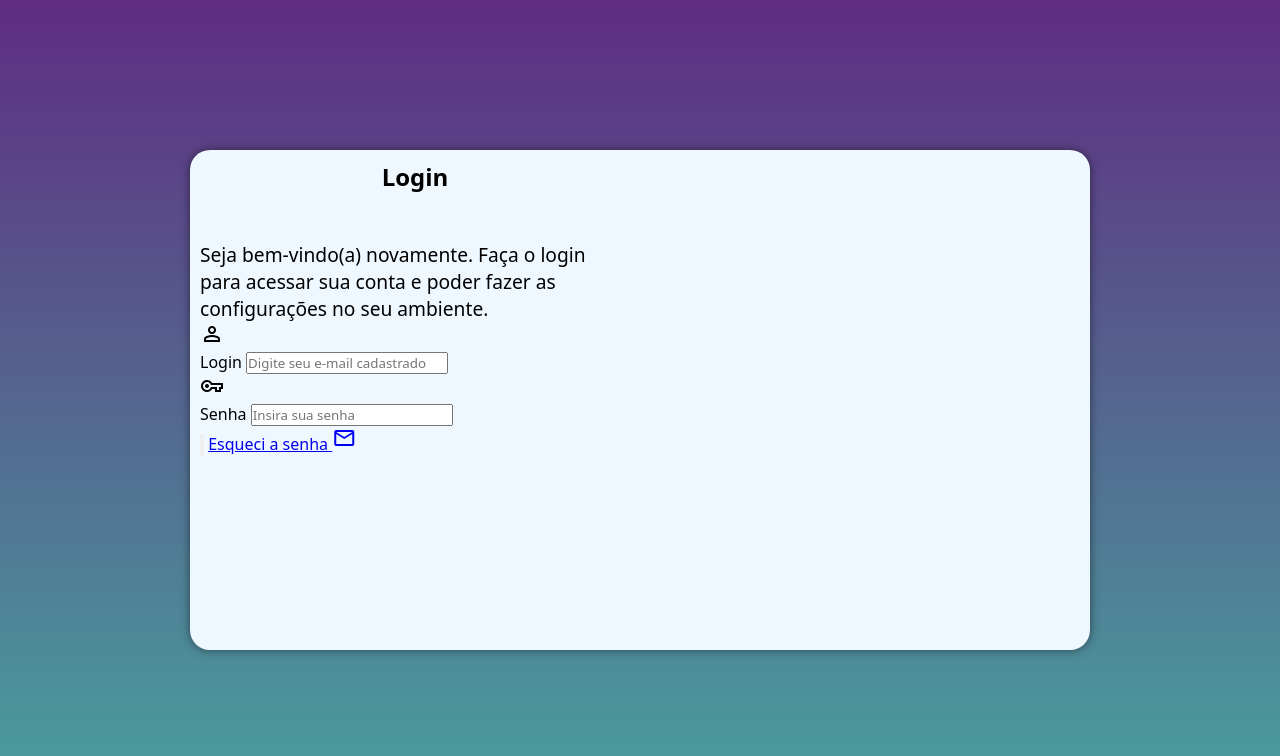
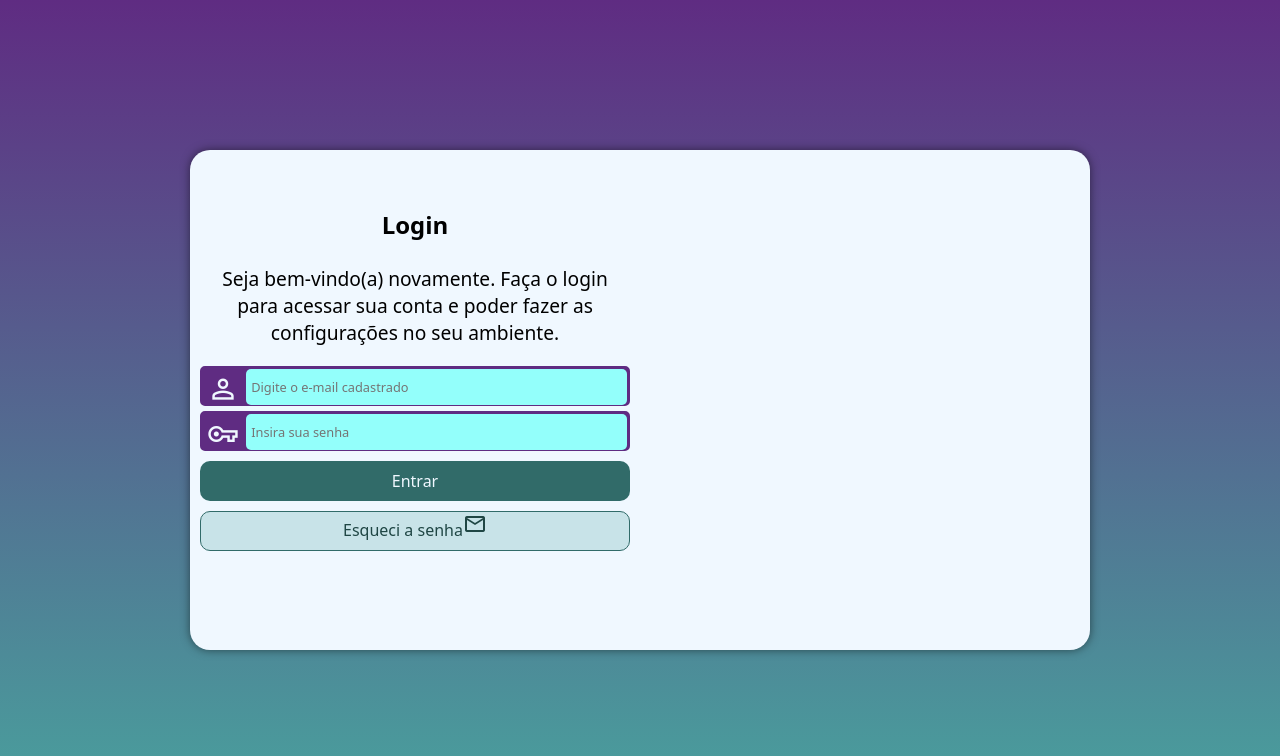
Before and after one commit to celiogomesdelima/TelaLogin, a plain HTML site: page index.html in a window 1280 px wide. Drawn offline with nearby package versions, Linux system fonts and the light colour scheme.

Commit message:
Finalização do estilo e realização deajustes finais

```diff
--- a/index.html
+++ b/index.html
@@ -20,20 +20,22 @@
             poder fazer as configurações no seu ambiente.
           </p>
           <form action="login;php" method="post" autocomplete="on">
+            <div class="campo">
             <span class="material-symbols-outlined">
                 person
                 </span>
-            <div class="campo"><label for="iemail">Login</label>
-<input type="email" name="email" id="iemail" placeholder="Digite seu e-mail cadastrado" autocomplete="email" required>
+                <input type="email" name="email" id="iemail" placeholder="Digite o e-mail cadastrado" autocomplete="email" required>
+                <label for="iemail">Login</label>
             </div>
+            <div class="campo">
             <span class="material-symbols-outlined">
                 vpn_key
                 </span>
-            <div class="campo"><label for="isenha">Senha</label>
-<input type="password" name="senha" id="isenha" placeholder="Insira sua senha" autocomplete="current-password" required minlength="8">
+                <input type="password" name="senha" id="isenha" placeholder="Insira sua senha" autocomplete="current-password" required minlength="8">
+                <label for="isenha">Senha</label>
             </div>
-            <input type="submit" value="">
-            <a href="esqueci.html">Esqueci a senha <span class="material-symbols-outlined">
+            <input type="submit" value="Entrar">
+            <a href="esqueci.html" class="botao">Esqueci a senha<span class="material-symbols-outlined">
                 mail
                 </span></a>
           </form>
--- a/mediaqueries.css
+++ b/mediaqueries.css
@@ -12,6 +12,10 @@
   section#login > div#formulario {
     float: right;
     width: 70%;
+  }
+  div#formulario > h1{
+    margin-top: 2em;
+    margin-bottom: 1em;
   }
 }
 @media screen and (min-width: 992px) {
@@ -28,8 +32,8 @@
     width: 50%;
   }
   div#formulario > h1{
-    margin-bottom: 2em;
-
+    margin-top: 2em;
+    margin-bottom: 1em;
 }
 div#formulario > p{
 font-size: 1.2em;
--- a/style.css
+++ b/style.css
@@ -24,34 +24,99 @@ main {
 }
 section#login {
   background-color: aliceblue;
-  width: 250px;
+  width: 260px;
   height: 500px;
   border-radius: 20px;
   position: absolute;
   top: 50%;
   left: 50%;
-  transform: translate(-50%, -50%);
   overflow: hidden;
   box-shadow: 0px 0px 10px rgba(0, 0, 0, 0.5);
   transition: width 0.5s, height 0.5s;
   transition-timing-function: ease;
+  transform: translate(-50%, -50%);
 }
 section#login > div#imagem {
   display: block;
   background: url("pattern.jpg") no-repeat;
   background-size: cover;
   background-position: left bottom;
-  height: 200px;
+  height: 150px;
 }
 section#login > div#formulario {
   display: block;
   padding: 10px;
 }
-div#formulario > h1{
-    text-align: center;
-    margin-bottom: 10px;
-
+div#formulario > h1 {
+  text-align: center;
+  margin-bottom: 10px;
 }
-div#formulario > p{
-font-size: 0.8em;
+div#formulario > p {
+  font-size: 0.8em;
+  margin-bottom: 20px;
+  text-align: center;
 }
+form > div.campo{
+    background-color: #5f2c82;
+    border: 2px solid #5f2c82;
+    display: block;
+    width: 100%;
+    height: 40px;
+    border-radius: 5px;
+    margin: 5px 0px;
+}
+div.campo > label{
+    display: none;
+}
+div.campo >span{
+    color: aliceblue;
+    font-size: 2em;
+    width: 40px;
+    padding: 5px;
+}
+div.campo > input{
+    background-color: #93fffb;
+    font-size: .8em;
+    width: calc(100% - 45px);
+    height: 100%;
+    border: 0px;
+    border-radius: 5px;
+    padding: 5px;
+    transform: translateY(-13px);
+}
+div.campo > input:focus-within{
+    background-color: aliceblue;
+    border: none;
+}
+form input[type="submit"] {
+  display: block;
+  font-size: 1em;
+  font-weight:400;
+  width: 100%;
+  height: 40px;
+  background-color: #316b69;
+  color: aliceblue;
+  border: none;
+  border-radius: 10px;
+  margin-top: 10px;
+  cursor: pointer;
+}
+form input[type="submit"]:hover {
+  background-color: #1f4644;
+}
+form > a.botao {
+  display: block;
+  text-align: center;
+  font-size: 1em;
+  width: 100%;
+  height: 40px;
+  background-color: #49a09d3d;
+  color:#1f4644;
+  border: #316b69 solid 1PX;
+  border-radius: 10px;
+  margin-top: 10px;
+  text-decoration: none;
+}
+form > a.botao:hover{
+    background-color: #49a09d65;
+}
```
